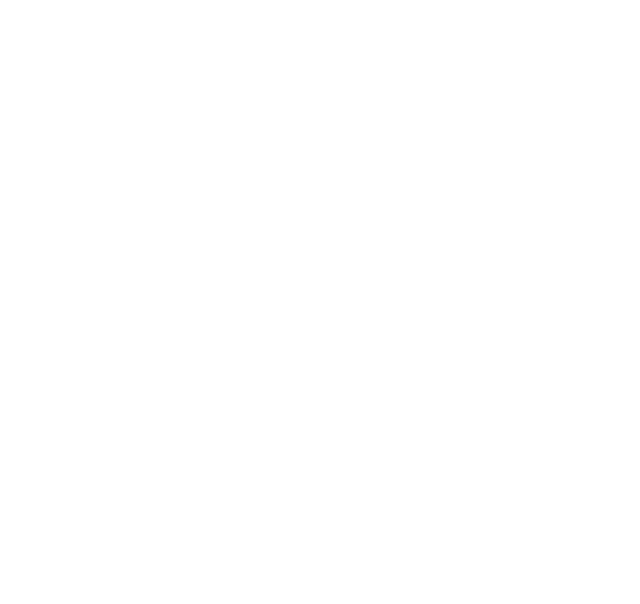
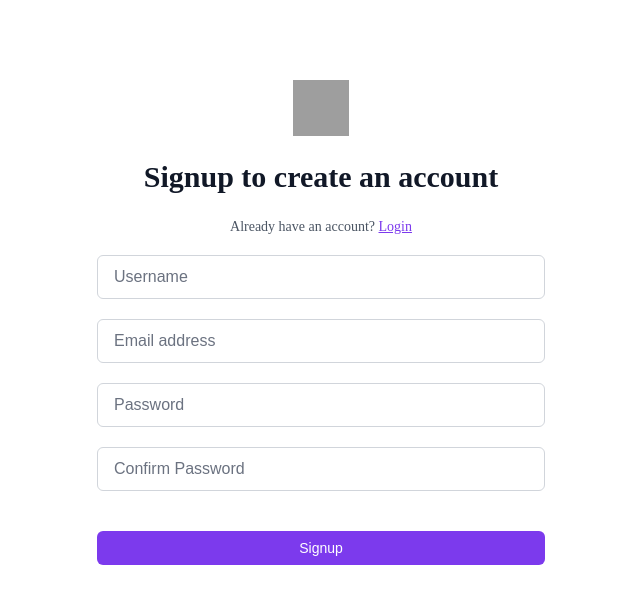
Before and after one commit to jingwei-zhao05/MovieMuse, a React (Vite) app: page /signup in a window 1280 px wide. Shown: the top 604 px of the page, without its empty margins (319-959 px from the left). Built offline with nearby package versions, Linux system fonts and the light colour scheme; grey boxes are pictures that could not be loaded.

Commit message:
Finish signup page

```diff
--- a/src/components/FormExtra/FormExtra.scss
+++ b/src/components/FormExtra/FormExtra.scss
@@ -12,9 +12,12 @@
     height: 1rem;
     width: 1rem;
     color: #7c3aed;
-    box-shadow: 0 0 0 3px rgba(156, 163, 175, 0.5);
     border-color: #d1d5db;
     border-radius: 0.375rem;
+
+    &:focus {
+      box-shadow: 0 0 0 3px rgba(156, 163, 175, 0.5);
+    }
   }
 
   &__label {
--- a/src/components/Login/Login.scss
+++ b/src/components/Login/Login.scss
@@ -1,12 +1,10 @@
 .login-form {
-  margin-top: 2rem;
-  margin-bottom: 2rem;
+  margin: 2rem 0;
   --space-y-reverse: 0;
   margin-top: calc(2rem * calc(1 - var(--space-y-reverse)));
   margin-bottom: calc(2rem * var(--space-y-reverse));
 
   &__container {
-    margin-top: -1px;
-    margin-bottom: -1px;
+    margin: -1px 0;
   }
 }
--- /dev/null
+++ b/src/components/Signup/Signup.scss
@@ -0,0 +1,5 @@
+.signup-form {
+  margin: 2rem 0;
+  display: grid;
+  gap: 1.5rem;
+}
--- /dev/null
+++ b/src/components/Signup/Signup.tsx
@@ -0,0 +1,52 @@
+import { useState } from "react";
+import { signupFields } from "../../constants/formFields";
+import FormAction from "../../components/FormAction/FormAction";
+import Input from "../../components/Input/Input";
+
+const fields = signupFields;
+let fieldsState: { [key: string]: string } = {};
+fields.forEach((field) => (fieldsState[field.id] = ""));
+
+export default function Signup() {
+  const [signupState, setSignupState] = useState(fieldsState);
+
+  const handleChange = (e: React.ChangeEvent<HTMLInputElement>): void => {
+    setSignupState({ ...signupState, [e.target.id]: e.target.value });
+  };
+
+  const handleSubmit = (e: React.FormEvent<HTMLFormElement>) => {
+    e.preventDefault();
+    console.log(signupState);
+    createAccount();
+  };
+
+  const createAccount = () => {};
+
+  return (
+    <form className="signup-form" onSubmit={handleSubmit}>
+      <div className="signup-form__container">
+        {fields.map((field) => (
+          <Input
+            key={field.id}
+            handleChange={handleChange}
+            value={signupState[field.id]}
+            labelText={field.labelText}
+            labelFor={field.labelFor}
+            id={field.id}
+            name={field.name}
+            type={field.type}
+            isRequired={field.isRequired}
+            placeholder={field.placeholder}
+            customClass=""
+          />
+        ))}
+        <FormAction
+          handleSubmit={handleSubmit}
+          text="Signup"
+          type="Button"
+          action=""
+        />
+      </div>
+    </form>
+  );
+}
--- a/src/pages/LoginPage/LoginPage.scss
+++ b/src/pages/LoginPage/LoginPage.scss
@@ -0,0 +1,21 @@
+.login-page {
+  //   min-height: 30vh;
+  //   height: 30vh;
+  //   display: flex;
+  //   align-items: center;
+  //   justify-content: center;
+  //   flex-direction: column;
+  padding: 3rem 1rem;
+  max-width: 28rem;
+  width: 100%;
+  margin: 2rem auto;
+  gap: 2rem;
+
+  @media (min-width: 640px) {
+    padding: 3rem 1.5rem;
+  }
+
+  @media (min-width: 1024px) {
+    padding: 3rem 2rem;
+  }
+}
--- a/src/pages/LoginPage/LoginPage.tsx
+++ b/src/pages/LoginPage/LoginPage.tsx
@@ -1,9 +1,10 @@
 import FormHeader from "../../components/FormHeader/FormHeader";
 import Login from "../../components/Login/Login";
+import "./LoginPage.scss";
 
 export default function LoginPage() {
   return (
-    <>
+    <div className="login-page">
       <FormHeader
         heading="Login to your account"
         paragraph="Don't have an account yet? "
@@ -11,6 +12,6 @@
         linkUrl="/signup"
       />
       <Login />
-    </>
+    </div>
   );
 }
--- a/src/pages/SignupPage/SignupPage.scss
+++ b/src/pages/SignupPage/SignupPage.scss
@@ -0,0 +1,21 @@
+.signup-page {
+  //   min-height: 30vh;
+  //   height: 30vh;
+  //   display: flex;
+  //   align-items: center;
+  //   justify-content: center;
+  //   flex-direction: column;
+  padding: 3rem 1rem;
+  max-width: 28rem;
+  width: 100%;
+  margin: 2rem auto;
+  gap: 2rem;
+
+  @media (min-width: 640px) {
+    padding: 3rem 1.5rem;
+  }
+
+  @media (min-width: 1024px) {
+    padding: 3rem 2rem;
+  }
+}
--- a/src/pages/SignupPage/SignupPage.tsx
+++ b/src/pages/SignupPage/SignupPage.tsx
@@ -1 +1,17 @@
-export default function SignupPage() {}
+import FormHeader from "../../components/FormHeader/FormHeader";
+import Signup from "../../components/Signup/Signup";
+import "./SignupPage.scss";
+
+export default function SignupPage() {
+  return (
+    <div className="signup-page">
+      <FormHeader
+        heading="Signup to create an account"
+        paragraph="Already have an account?  "
+        linkName="Login"
+        linkUrl="/login"
+      />
+      <Signup />
+    </div>
+  );
+}
```
